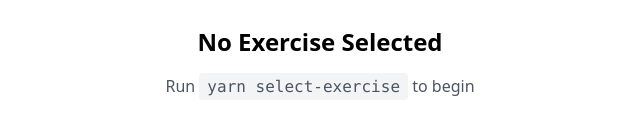
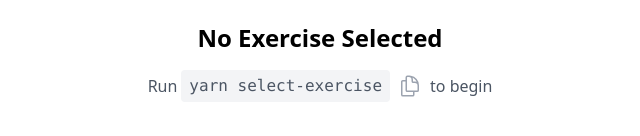
Before and after one commit to longmauriceproj/react-patterns-playground, a React (Vite) app: page / in a window 1280 px wide. Shown: the part 338-474 px from the top of the page, without its empty margins (320-960 px from the left). Built offline with nearby package versions, Linux system fonts and the light colour scheme.

Commit message:
add copy functionality to NoExerciseSelected component

```diff
--- a/src/components/NoExerciseSelected.tsx
+++ b/src/components/NoExerciseSelected.tsx
@@ -1,13 +1,27 @@
+import { DocumentDuplicateIcon } from '@heroicons/react/24/outline';
+
 export default function NoExerciseSelected() {
+  const handleCopyClick = () => {
+    navigator.clipboard.writeText('yarn select-exercise');
+    alert('Copied to clipboard!');
+  };
+
   return (
     <div className="flex h-screen items-center justify-center">
       <div className="text-center">
         <h1 className="mb-4 text-2xl font-bold">No Exercise Selected</h1>
-        <p className="text-gray-600">
+        <p className="flex items-center gap-x-1 text-gray-600">
           Run{' '}
           <code className="rounded bg-gray-100 px-2 py-1">
             yarn select-exercise
           </code>{' '}
+          <button
+            type="button"
+            onClick={handleCopyClick}
+            className="rounded-md bg-white p-1 text-gray-400 hover:bg-gray-100 hover:text-gray-600"
+          >
+            <DocumentDuplicateIcon className="h-6 w-6" aria-hidden="true" />
+          </button>{' '}
           to begin
         </p>
       </div>
```
